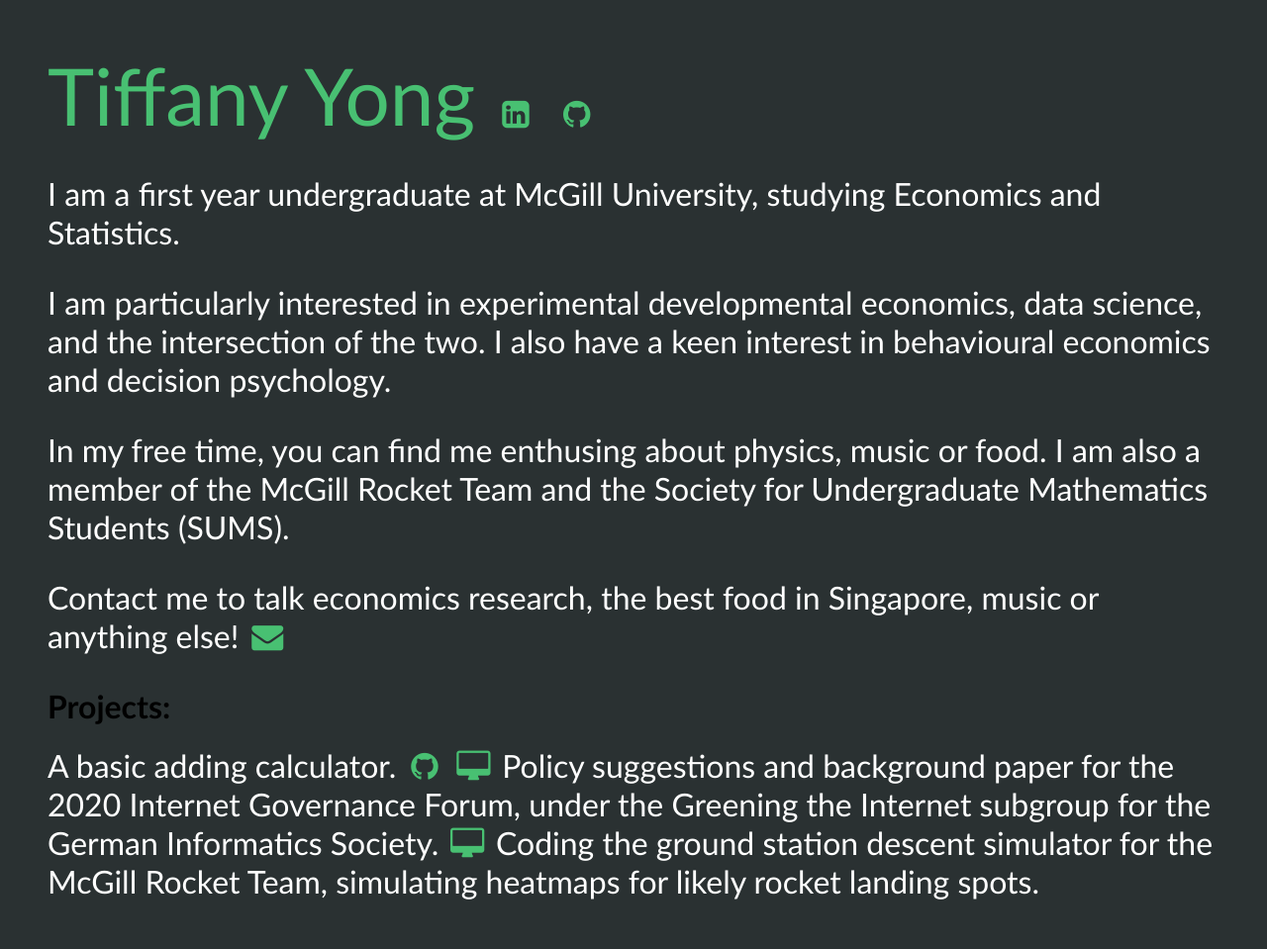
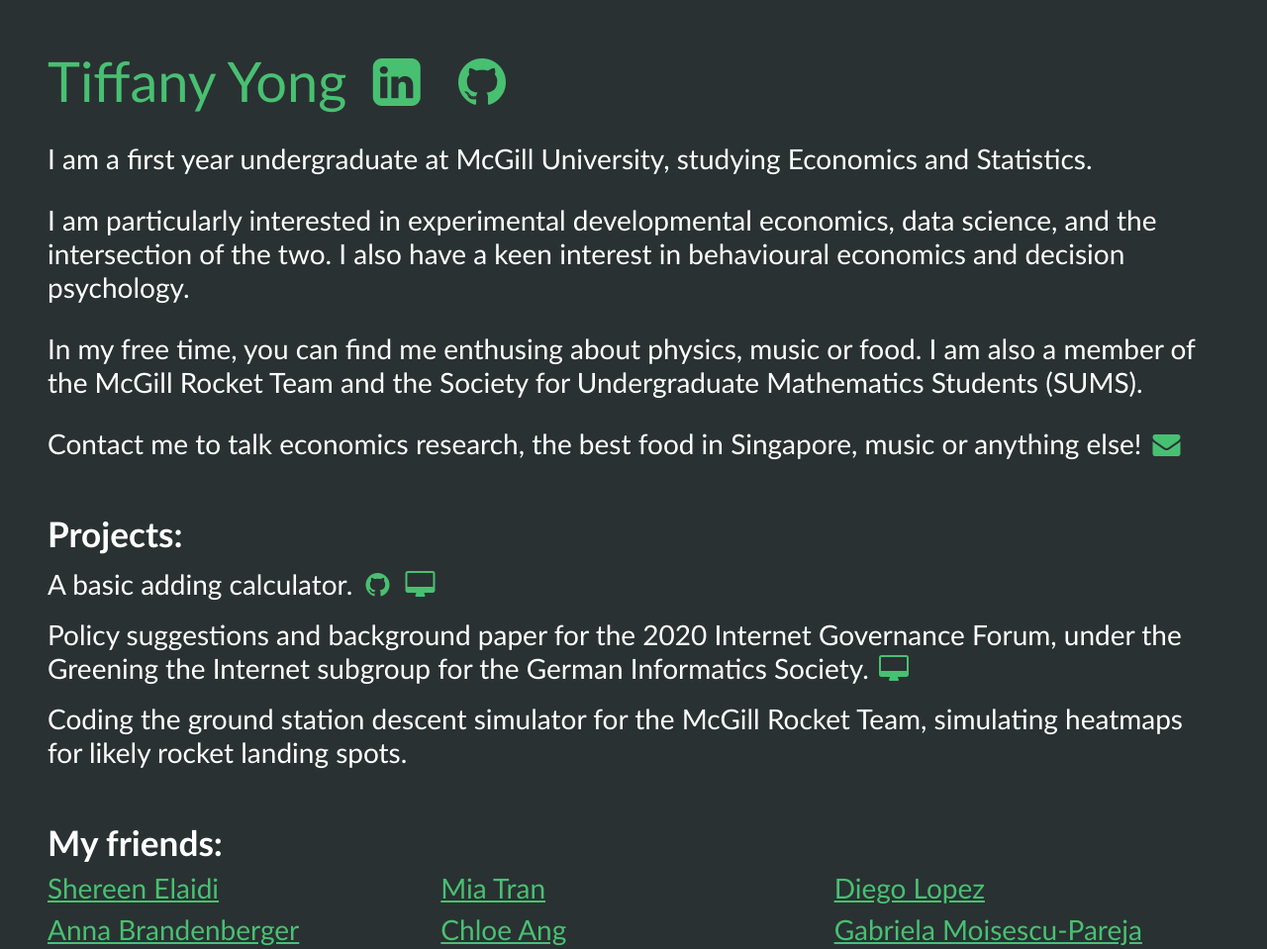
Before and after one commit to TiffanyYong/personal-website, a plain HTML site: page index.html in a window 1280 px wide. Shown: the top 959 px of the page at 99% size. Drawn offline with Linux system fonts and the light colour scheme.

Commit message:
resized text

```diff
--- a/style.css
+++ b/style.css
@@ -1,3 +1,10 @@
+body {
+  --darkbackground: rgb(42, 49, 50);
+  --darktext: white;
+  --darkemph: #48c072;
+}
+
+
 body, html {
   width: 100%;
   height: 100%;
@@ -12,52 +19,77 @@ body {
   place-items: center;
 }
 
-p, span {
-  font-size: 4vmin;
+p {
+  font-size: min(3.5vmin, 2em);
   color: white;
+  margin: 1em 0 0 0;
 }
 
+span {
+  font-size: min(3.5vmin, 2em);
+  color: white;
+  padding: 0.2em 0 0 0;
+}
 
 header {
-  font-size: 10vmin;
+  font-size: min(10vmin, 3.5em);
   color: #48c072;
   align-items: center
   justify-items:baseline;
 }
 
 a:link {
-  font-size: 4vmin;
   color: #48c072;
 }
 
 /* visited link */
 a:visited {
-  font-size: 4vmin;
   color: rgb(37, 170, 177);
 }
 
 /* mouse over link */
 a:hover {
-  font-size: 4vmin;
   color: hotpink;
+}
+
+.friendlink {
+  font-size: min(3.5vmin, 2em);
 }
 
 #main-text {
   padding: 3em;
 }
 
+h1 {
+  font-size: min(4.7vmin, 2.2em);
+  font-weight: 600;
+  padding: 1.5em 0 0 0;
+  margin: 0;
+  color: white;
+}
+
+#projectslist {
+  padding: 0.5em 0 0 0;
+  color: white;
+  margin: 0;
+  display: grid;
+  grid-template: "." auto
+                 "." auto /
+                 auto;
+  grid-gap: 0.7em;
+}
+
 #friends {
-  padding: 2em 0 0 0;
+  padding: 0;
   color: white;
 }
 
 #friendslist {
   padding: 0.5em 0 0 0;
   display: grid;
-  grid-template: ".   .   ." 1fr
-                 ".   .   ." 1fr
-                 ".   .   ." 1fr /
+  grid-template: ".   .   ." auto
+                 ".   .   ." auto
+                 ".   .   ." auto /
                  1fr 1fr 1fr;
   grid-gap: 0.5em;
-  font-size: 4vmin;
 }
```
